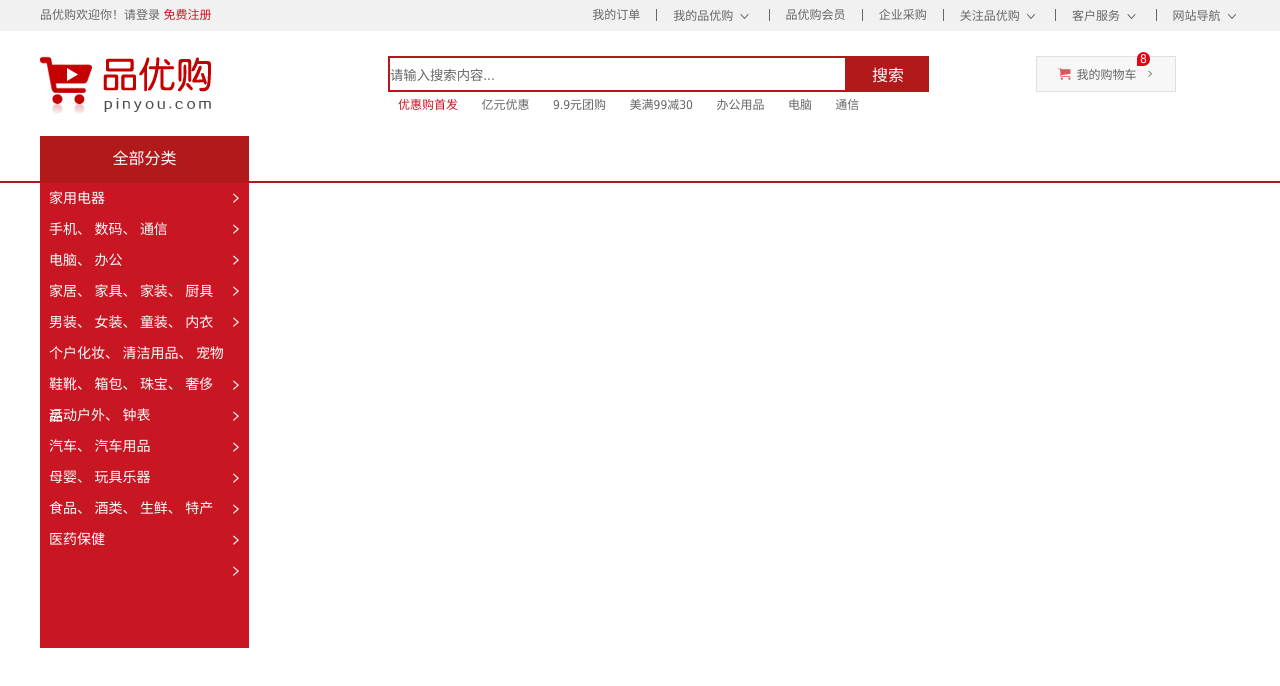
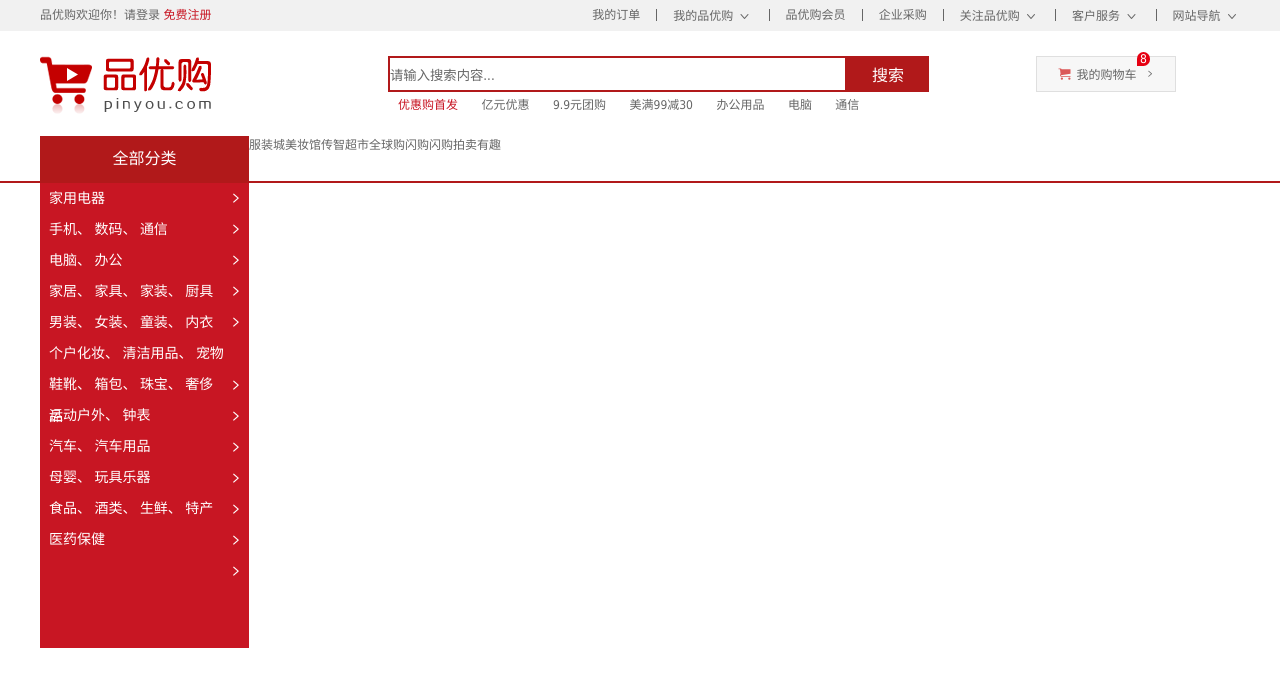
Before and after one commit to Hwang369/pinyougou, a plain HTML site: page index.html in a window 1280 px wide. Drawn offline with Linux system fonts and the light colour scheme; files whose address does not match are found by name.

Commit message:
navitems Being🙌

```diff
--- a/css/common.css
+++ b/css/common.css
@@ -209,3 +209,7 @@
     font-size: 18px;
     color: #fff;
 }
+
+.navitems li {
+    float: left;
+}
--- a/index.html
+++ b/index.html
@@ -171,7 +171,21 @@
 
                 </div>
             </div>
-            <div class="navitems fl"></div>
+            <!-- 右侧导航 -->
+            <div class="navitems fl">
+                <ul>
+                    <li>
+                        <a href="#">服装城</a>
+                    </li>
+                    <li><a href="#">美妆馆</a></li>
+                    <li><a href="#">传智超市</a></li>
+                    <li><a href="#">全球购</a></li>
+                    <li><a href="#">闪购</a></li>
+                    <li><a href="#">闪购</a></li>
+                    <li><a href="#">拍卖</a></li>
+                    <li><a href="#">有趣</a></li>
+                </ul>
+            </div>
         </div>
     </div>
     <!-- nav end -->
```
